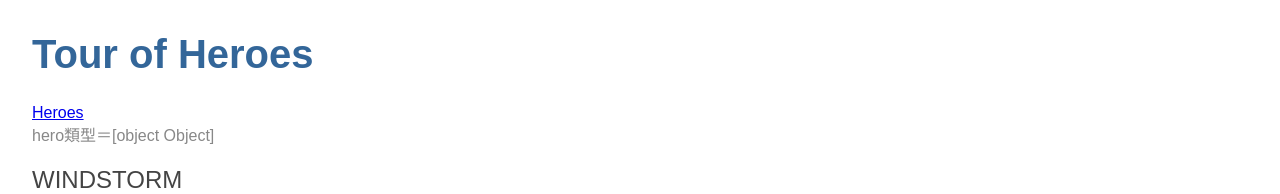
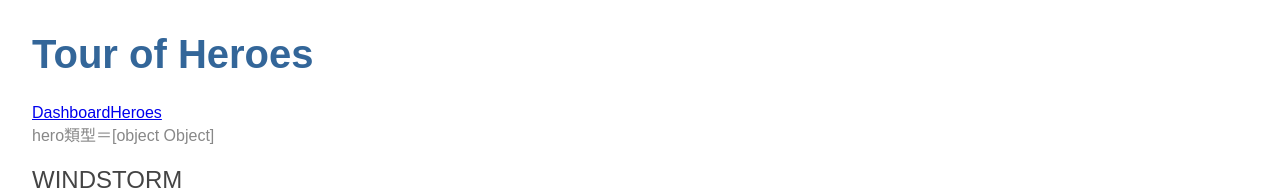
Before and after one commit to Yoya-Ng/angular, an Angular app: page /heroes in a window 1280 px wide. Shown: the top 194 px of the page. Built offline with nearby package versions, Linux system fonts and the light colour scheme.

Commit message:
設定路由 URI 指向位址

```diff
--- a/src/app/app-routing.module.ts
+++ b/src/app/app-routing.module.ts
@@ -2,9 +2,12 @@ import { NgModule } from '@angular/core';
 import { Routes, RouterModule } from '@angular/router';
 
 import { HeroesComponent } from './heroes/heroes.component';
+import { DashboardComponent }   from './dashboard/dashboard.component';
 
 const routes: Routes = [
-  { path: 'heroes', component: HeroesComponent }
+  { path: 'heroes', component: HeroesComponent },
+  { path: 'dashboard', component: DashboardComponent },
+  { path: '', redirectTo: '/dashboard', pathMatch: 'full' }
 ];
 
 @NgModule({
--- a/src/app/app.component.html
+++ b/src/app/app.component.html
@@ -1,6 +1,7 @@
 <h1>{{title}}</h1>
 <nav>
-    <a routerLink="/heroes">Heroes</a>
+  <a routerLink="/dashboard">Dashboard</a>
+  <a routerLink="/heroes">Heroes</a>
 </nav>
 <router-outlet></router-outlet>
 <app-messages></app-messages>
```
